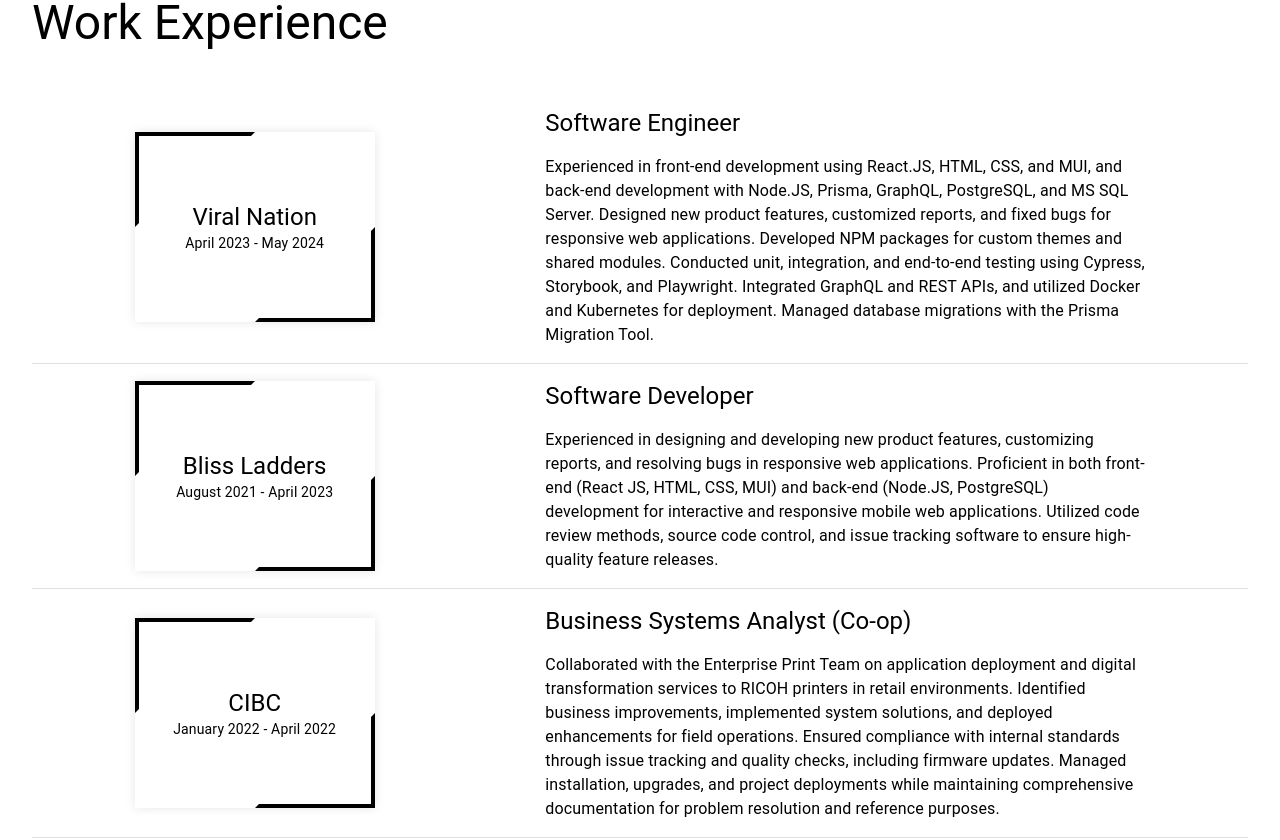
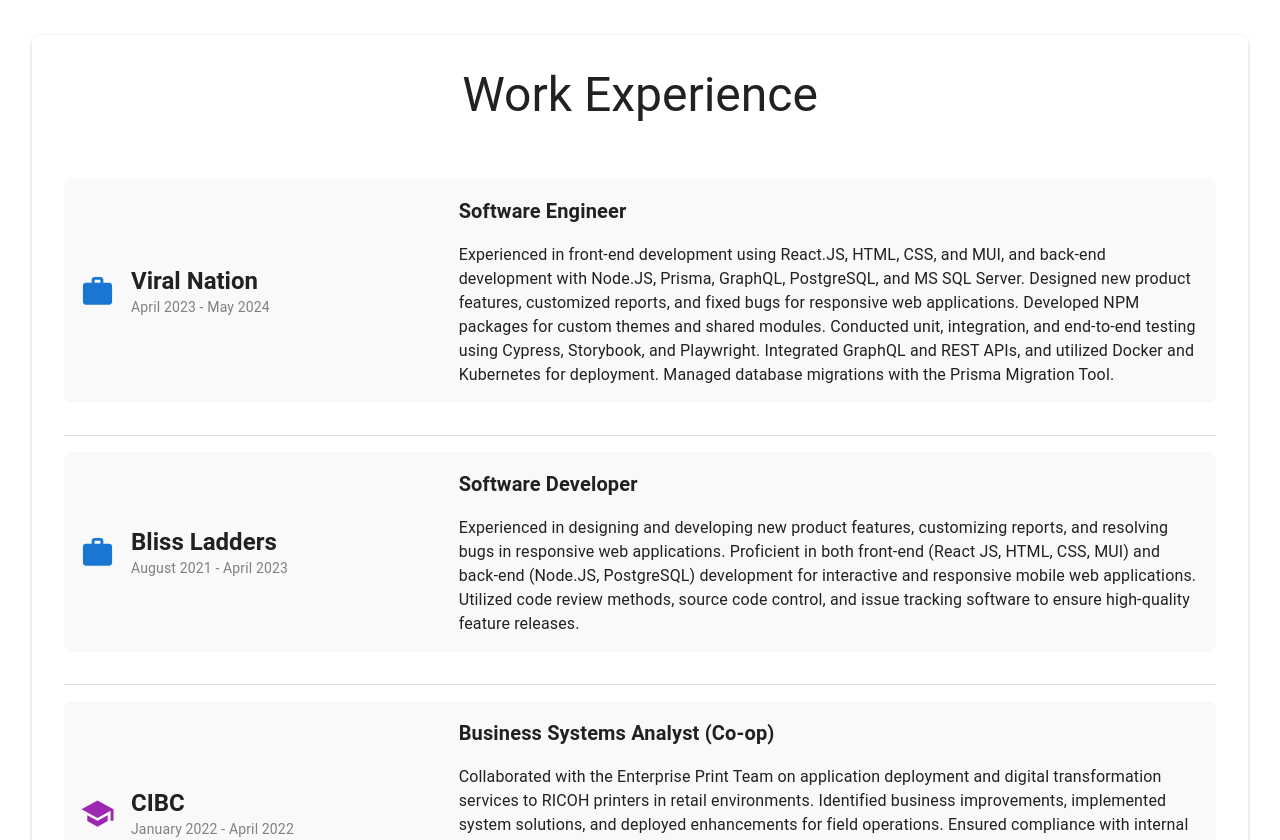
Before and after one commit to Krishnavthakor/Krishna, a React (Create React App) app: page / in a window 1280 px wide. Shown: the part 1340-2180 px from the top of the page. Built offline with nearby package versions, Linux system fonts and the light colour scheme.

Commit message:
feat: styling work experience

```diff
--- a/src/sections/components/Experience.tsx
+++ b/src/sections/components/Experience.tsx
@@ -1,71 +1,47 @@
 import React from 'react';
-import {  Divider, Grid, Typography } from '@mui/material';
+import { Divider, Grid, Paper, Typography, Box } from '@mui/material';
+import WorkIcon from '@mui/icons-material/Work';
+import SchoolIcon from '@mui/icons-material/School';
 
 interface SharedExperienceProps {
     title: string;
     company: string;
     years: string;
     text: string;
+    icon: React.ReactNode;
 }
 
-  const SharedExperience: React.FC<SharedExperienceProps> = ({ title, company, years, text }) => {
-
-    return(
-        <Grid item xs={12}>
-            <Grid container spacing={2} alignItems="center" justifyContent="center">
-                <Grid item xs={4}>
-                    <div
-                        style={{
-                        position: 'relative',
-                        backgroundColor: 'white',
-                        padding: '20px',
-                        boxShadow: '0 0 10px rgba(0,0,0,0.1)',
-                        display: 'flex',           // Use flexbox
-                        justifyContent: 'center',  // Center horizontally
-                        alignItems: 'center',      // Center vertically
-                        flexDirection: 'column',   // Align items in a column
-                        width: '200px', // Adjust as needed
-                        height: '150px' // Adjust as needed
+const SharedExperience: React.FC<SharedExperienceProps> = ({ title, company, years, text, icon }) => {
+    return (
+        <Box
+            sx={{
+                mb: 4,
+                p: 2,
+                backgroundColor: '#f9f9f9',
+                borderRadius: 2,
+                transition: 'background-color 0.3s, transform 0.3s',
+                '&:hover': {
+                    backgroundColor: '#e0e0e0',
+                    transform: 'scale(1.02)',
+                },
             }}
         >
-                    <Typography variant='h5'>{company}</Typography>
-                    <Typography variant='body2'>{years}</Typography>
-
-                        {/* Top-left half border */}
-                        <div
-                        style={{
-                            position: 'absolute',
-                            top: 0,
-                            left: 0,
-                            width: '50%',
-                            height: '50%', // Adjust to cover half the box
-                            borderTop: '4px solid black', // Adjust border size and color
-                            borderLeft: '4px solid black', // Adjust border size and color
-                            borderRight: '4px solid transparent', // Make right border transparent
-                            borderBottom: '4px solid transparent', // Make bottom border transparent
-                            boxSizing: 'border-box',
-                        }}
-                        ></div>
-
-                        {/* Bottom-right half border */}
-                        <div
-                        style={{
-                            position: 'absolute',
-                            bottom: 0,
-                            right: 0,
-                            width: '50%',
-                            height: '50%', // Adjust to cover half the box
-                            borderBottom: '4px solid black', // Adjust border size and color
-                            borderRight: '4px solid black', // Adjust border size and color
-                            borderLeft: '4px solid transparent', // Make left border transparent
-                            borderTop: '4px solid transparent', // Make top border transparent
-                            boxSizing: 'border-box',
-                        }}
-                        ></div>
-                    </div>
+            <Grid container spacing={2} alignItems="center">
+                <Grid item xs={12} sm={4}>
+                    <Box display="flex" alignItems="center">
+                        {icon}
+                        <Box ml={2}>
+                            <Typography variant="h5" sx={{ fontWeight: 'bold' }}>
+                                {company}
+                            </Typography>
+                            <Typography variant="body2" sx={{ color: 'gray' }}>
+                                {years}
+                            </Typography>
+                        </Box>
+                    </Box>
                 </Grid>
-                <Grid item xs={6}>
-                    <Typography variant="h5">
+                <Grid item xs={12} sm={8}>
+                    <Typography variant="h6" sx={{ fontWeight: 'bold' }}>
                         {title}
                     </Typography>
                     <Typography mt={2} variant="body1">
@@ -73,41 +49,47 @@
                     </Typography>
                 </Grid>
             </Grid>
-            <Divider sx={{mt:2, color:"blue"}}/>
-        </Grid>
-    )
-}
+        </Box>
+    );
+};
+
 const ExperienceComponent = () => {
     const data = [
         {
             title: "Software Engineer",
             company: "Viral Nation",
             years: "April 2023 - May 2024",
-          text: "Experienced in front-end development using React.JS, HTML, CSS, and MUI, and back-end development with Node.JS, Prisma, GraphQL, PostgreSQL, and MS SQL Server. Designed new product features, customized reports, and fixed bugs for responsive web applications. Developed NPM packages for custom themes and shared modules. Conducted unit, integration, and end-to-end testing using Cypress, Storybook, and Playwright. Integrated GraphQL and REST APIs, and utilized Docker and Kubernetes for deployment. Managed database migrations with the Prisma Migration Tool."
+            text: "Experienced in front-end development using React.JS, HTML, CSS, and MUI, and back-end development with Node.JS, Prisma, GraphQL, PostgreSQL, and MS SQL Server. Designed new product features, customized reports, and fixed bugs for responsive web applications. Developed NPM packages for custom themes and shared modules. Conducted unit, integration, and end-to-end testing using Cypress, Storybook, and Playwright. Integrated GraphQL and REST APIs, and utilized Docker and Kubernetes for deployment. Managed database migrations with the Prisma Migration Tool.",
+            icon: <WorkIcon fontSize="large" color="primary" />,
         },
         {
             title: "Software Developer",
             company: "Bliss Ladders",
             years: "August 2021 - April 2023",
-          text: "Experienced in designing and developing new product features, customizing reports, and resolving bugs in responsive web applications. Proficient in both front-end (React JS, HTML, CSS, MUI) and back-end (Node.JS, PostgreSQL) development for interactive and responsive mobile web applications. Utilized code review methods, source code control, and issue tracking software to ensure high-quality feature releases."
+            text: "Experienced in designing and developing new product features, customizing reports, and resolving bugs in responsive web applications. Proficient in both front-end (React JS, HTML, CSS, MUI) and back-end (Node.JS, PostgreSQL) development for interactive and responsive mobile web applications. Utilized code review methods, source code control, and issue tracking software to ensure high-quality feature releases.",
+            icon: <WorkIcon fontSize="large" color="primary" />,
         },
         {
             title: "Business Systems Analyst (Co-op)",
             company: "CIBC",
             years: "January 2022 - April 2022",
-          text: "Collaborated with the Enterprise Print Team on application deployment and digital transformation services to RICOH printers in retail environments. Identified business improvements, implemented system solutions, and deployed enhancements for field operations. Ensured compliance with internal standards through issue tracking and quality checks, including firmware updates. Managed installation, upgrades, and project deployments while maintaining comprehensive documentation for problem resolution and reference purposes."
+            text: "Collaborated with the Enterprise Print Team on application deployment and digital transformation services to RICOH printers in retail environments. Identified business improvements, implemented system solutions, and deployed enhancements for field operations. Ensured compliance with internal standards through issue tracking and quality checks, including firmware updates. Managed installation, upgrades, and project deployments while maintaining comprehensive documentation for problem resolution and reference purposes.",
+            icon: <SchoolIcon fontSize="large" color="secondary" />,
         },
         {
             title: "Full Stack Developer",
             company: "M&J InfoTech",
             years: "May 2019 - April 2021",
-          text: "Collaborated with a team of engineers in an agile environment. Developed web applications using HTML, CSS, Bootstrap, jQuery, PHP, ASP .NET, MSSQL Server, and MySQL for an established Event Management Company in Surat. Provided support and training to clients' employees on application usage. Proficient in writing SQL queries, views, and stored procedures for MS SQL Server and MySQL databases."
-        }
+            text: "Collaborated with a team of engineers in an agile environment. Developed web applications using HTML, CSS, Bootstrap, jQuery, PHP, ASP .NET, MSSQL Server, and MySQL for an established Event Management Company in Surat. Provided support and training to clients' employees on application usage. Proficient in writing SQL queries, views, and stored procedures for MS SQL Server and MySQL databases.",
+            icon: <WorkIcon fontSize="large" color="primary" />,
+        },
     ];
+
     return (
-    <Grid container gap={2} mt={5}>
+        <Paper elevation={2} sx={{ p: 4, mt: 10, borderRadius: 2 }}>
+            <Grid container gap={2}>
                 <Grid item xs={12} mb={5}>
-            <Typography variant='h3' >
+                    <Typography variant='h3' align='center'>
                         Work Experience
                     </Typography>
                 </Grid>
@@ -118,10 +100,13 @@
                             company={experience.company}
                             years={experience.years}
                             text={experience.text}
+                            icon={experience.icon}
                         />
+                        {data.length - 1 !== index ? <Divider sx={{ mt: 2 }} /> : null}
                     </Grid>
                 ))}
             </Grid>
+        </Paper>
     );
 };
 
```
Lines whose indentation alone changed are shown as unchanged.
